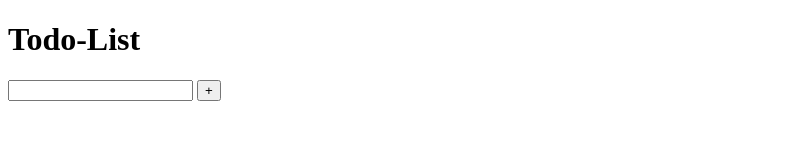
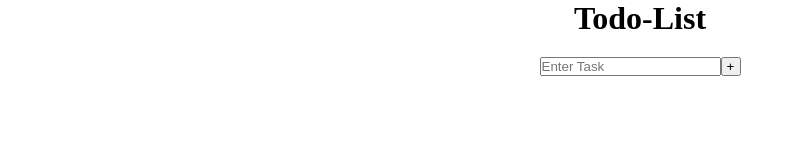
Before and after one commit to boostbm/Todo-list, a plain HTML site: page index.html in a window 1280 px wide. Shown: the whole page, without its empty margins (0-796 px from the left). Drawn offline with Linux system fonts and the light colour scheme.

Commit message:
Updated HTML & CSS

```diff
--- a/index.html
+++ b/index.html
@@ -9,8 +9,8 @@
   </head>
   <body>
     <h1>Todo-List</h1>
-    <div class="containter">
-      <input id="inputfield" type="text" />
+    <div class="container">
+      <input id="inputfield" type="text" placeholder="Enter Task" />
       <button class="addTodo">+</button>
       <div class="to-dos" id="toDoContainer"></div>
     </div>
--- a/style.css
+++ b/style.css
@@ -0,0 +1,21 @@
+* {
+  margin: 0;
+  padding: 0;
+}
+
+h1 {
+  display: flex;
+  justify-content: center;
+  align-items: center;
+}
+
+.container {
+  display: flex;
+  justify-content: center;
+  align-items: center;
+  margin: 20px;
+}
+
+button {
+  width: 20px;
+}
```
